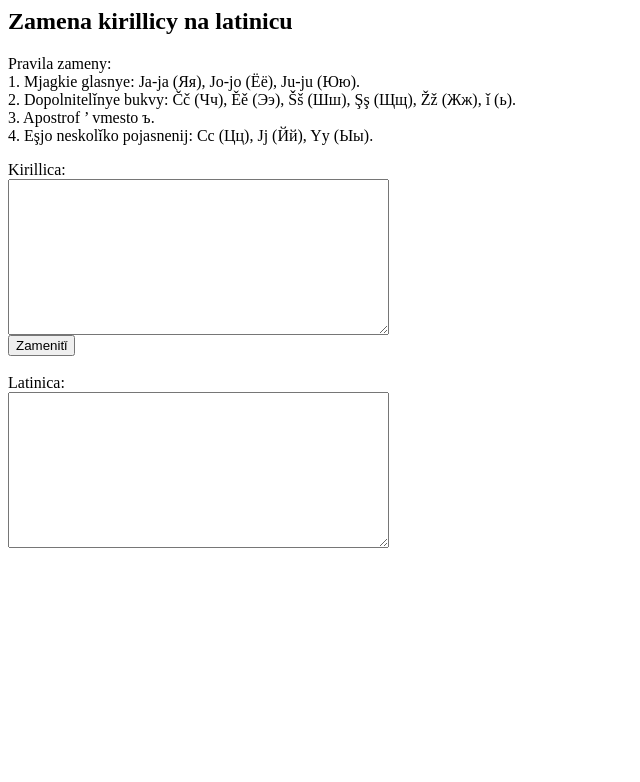
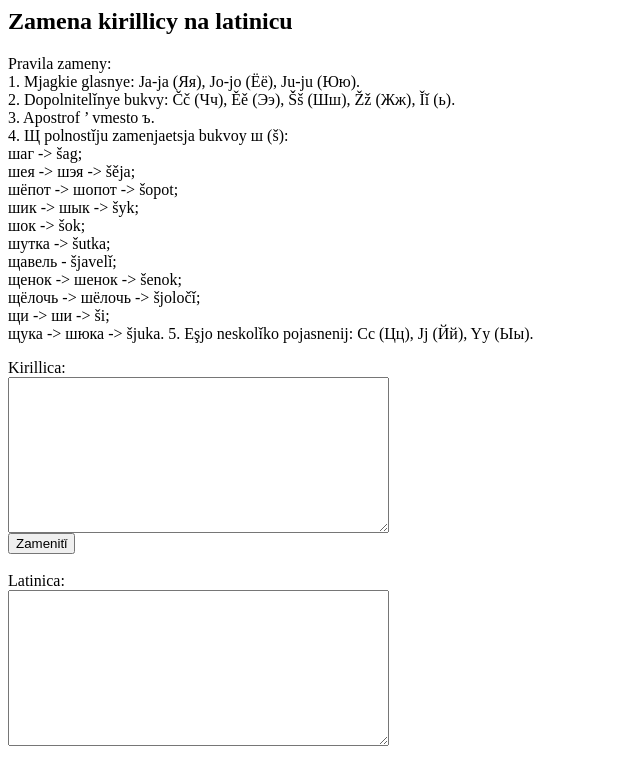
Before and after one commit to latinica/latinica.github.io, a plain HTML site: page index.html in a window 1280 px wide. Shown: the whole page, without its empty margins (0-640 px from the left). Drawn offline with Linux system fonts and the light colour scheme.

Commit message:
Update index.html

```diff
--- a/index.html
+++ b/index.html
@@ -12,11 +12,34 @@
         <br>
         1. Mjagkie glasnye: Ja-ja (Яя), Jo-jo (Ёё), Ju-ju (Юю).
         <br>
-        2. Dopolnitelǐnye bukvy: Čč (Чч), Ěě (Ээ), Šš (Шш), Şş (Щщ), Žž (Жж), ǐ (ь).
+        2. Dopolnitelǐnye bukvy: Čč (Чч), Ěě (Ээ), Šš (Шш), Žž (Жж), Ǐǐ (ь).
         <br>
         3. Apostrof ’ vmesto ъ.
         <br>
-        4. Eşjo neskolǐko pojasnenij: Cc (Цц), Jj (Йй), Yy (Ыы).
+        4. Щ polnostǐju zamenjaetsja bukvoy ш (š):
+        <br>
+        шаг -> šag;
+        <br>
+        шея -> шэя -> šěja;
+        <br>
+        шёпот -> шопот -> šopot;
+        <br>
+        шик -> шык -> šyk;
+        <br>
+        шок -> šok;
+        <br>
+        шутка -> šutka;
+        <br>
+        щавель - šjavelǐ;
+        <br>
+        щенок -> шенок -> šenok;
+        <br>
+        щёлочь -> шёлочь -> šjoločǐ;
+        <br>
+        щи -> ши -> ši;
+        <br>
+        щука -> шюка -> šjuka.
+        5. Eşjo neskolǐko pojasnenij: Cc (Цц), Jj (Йй), Yy (Ыы).
     </p>
     <p>
         Kirillica:<br>
```
